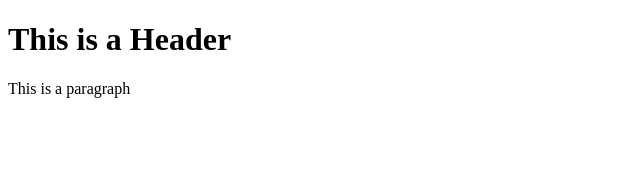
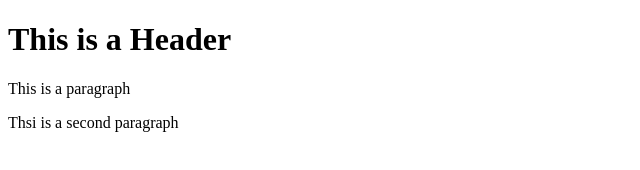
Before and after one commit to Hirusha1-cpu/FullStack, a plain HTML site: page templates/test.html in a window 1280 px wide. Shown: the whole page, without its empty margins (0-640 px from the left). Drawn offline with Linux system fonts and the light colour scheme.

Commit message:
3rd commit

```diff
--- a/templates/test.html
+++ b/templates/test.html
@@ -9,6 +9,7 @@
 <body>
     <h1>This is a Header</h1>
     <p>This is a paragraph</p>
+    <p>Thsi is a second paragraph</p>
 
 </body>
 </html>
```
